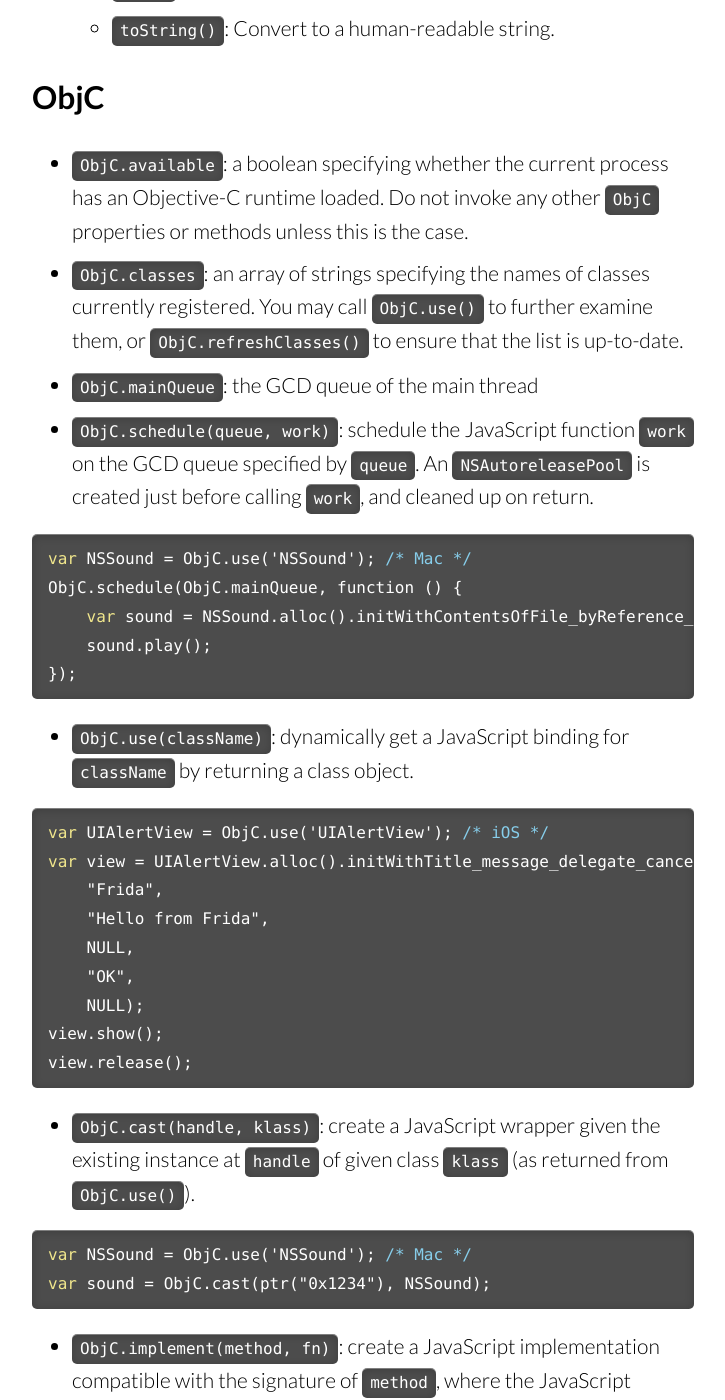
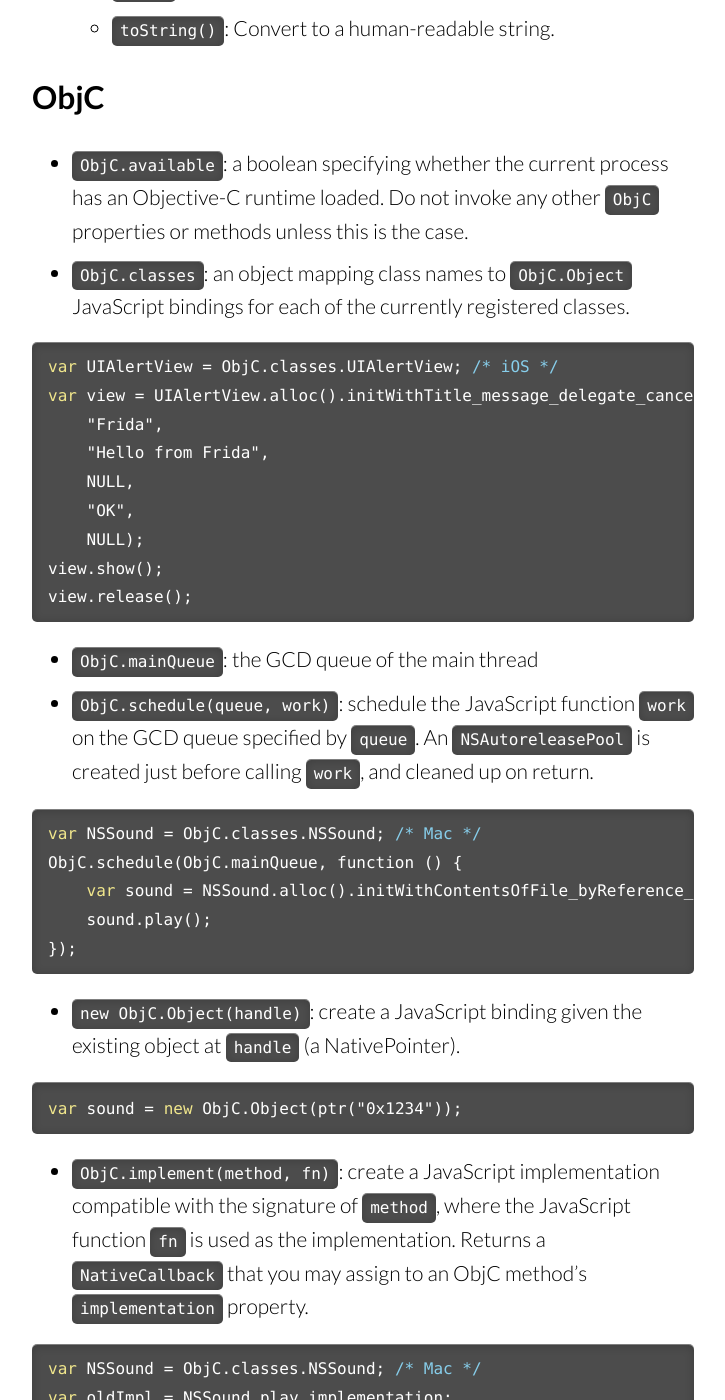
Before and after one commit to frida/frida-website, a Jekyll site: the page built from docs/javascript-api.md, in a window 1280 px wide and 1400 px high, scrolled down 16234 px. Shown: the whole window, without its empty margins (179-904 px from the left). Built offline with Jekyll 4.4.1, drawn with Linux system fonts in a browser that asks for light colours; some web fonts are replaced; some of the changed text lies outside the part shown.

Commit message:
Update the ObjC documentation to match the new API

```diff
--- a/docs/javascript-api.md
+++ b/docs/javascript-api.md
@@ -571,29 +571,11 @@ Stalker.follow(Process.getCurrentThreadId(), {
     Objective-C runtime loaded. Do not invoke any other `ObjC` properties or
     methods unless this is the case.
 
-+   `ObjC.classes`: an array of strings specifying the names of classes currently
-    registered. You may call `ObjC.use()` to further examine them, or
-    `ObjC.refreshClasses()` to ensure that the list is up-to-date.
-
-+   `ObjC.mainQueue`: the GCD queue of the main thread
-
-+   `ObjC.schedule(queue, work)`: schedule the JavaScript function `work` on
-    the GCD queue specified by `queue`. An `NSAutoreleasePool` is created just
-    before calling `work`, and cleaned up on return.
++   `ObjC.classes`: an object mapping class names to `ObjC.Object` JavaScript
+    bindings for each of the currently registered classes.
 
 {% highlight js %}
-var NSSound = ObjC.use('NSSound'); /* Mac */
-ObjC.schedule(ObjC.mainQueue, function () {
-    var sound = NSSound.alloc().initWithContentsOfFile_byReference_("/Users/oleavr/.Trash/test.mp3", true);
-    sound.play();
-});
-{% endhighlight %}
-
-+   `ObjC.use(className)`: dynamically get a JavaScript binding for `className`
-    by returning a class object.
-
-{% highlight js %}
-var UIAlertView = ObjC.use('UIAlertView'); /* iOS */
+var UIAlertView = ObjC.classes.UIAlertView; /* iOS */
 var view = UIAlertView.alloc().initWithTitle_message_delegate_cancelButtonTitle_otherButtonTitles_(
     "Frida",
     "Hello from Frida",
@@ -604,12 +586,25 @@ view.show();
 view.release();
 {% endhighlight %}
 
-+   `ObjC.cast(handle, klass)`: create a JavaScript wrapper given the existing
-    instance at `handle` of given class `klass` (as returned from `ObjC.use()`).
++   `ObjC.mainQueue`: the GCD queue of the main thread
+
++   `ObjC.schedule(queue, work)`: schedule the JavaScript function `work` on
+    the GCD queue specified by `queue`. An `NSAutoreleasePool` is created just
+    before calling `work`, and cleaned up on return.
 
 {% highlight js %}
-var NSSound = ObjC.use('NSSound'); /* Mac */
-var sound = ObjC.cast(ptr("0x1234"), NSSound);
+var NSSound = ObjC.classes.NSSound; /* Mac */
+ObjC.schedule(ObjC.mainQueue, function () {
+    var sound = NSSound.alloc().initWithContentsOfFile_byReference_("/Users/oleavr/.Trash/test.mp3", true);
+    sound.play();
+});
+{% endhighlight %}
+
++   `new ObjC.Object(handle)`: create a JavaScript binding given the existing
+    object at `handle` (a NativePointer).
+
+{% highlight js %}
+var sound = new ObjC.Object(ptr("0x1234"));
 {% endhighlight %}
 
 +   `ObjC.implement(method, fn)`: create a JavaScript implementation compatible
@@ -618,10 +613,17 @@ var sound = ObjC.cast(ptr("0x1234"), NSSound);
     ObjC method's `implementation` property.
 
 {% highlight js %}
-var NSSound = ObjC.use('NSSound'); /* Mac */
+var NSSound = ObjC.classes.NSSound; /* Mac */
 var oldImpl = NSSound.play.implementation;
 NSSound.play.implementation = ObjC.implement(NSSound.play, function (handle, selector) {
     return oldImpl(handle, selector);
+});
+
+var NSView = ObjC.classes.NSView; /* Mac */
+var drawRect = NSView['- drawRect:'];
+var oldImpl = drawRect.implementation;
+drawRect.implementation = ObjC.implement(drawRect, function (handle, selector) {
+    oldImpl(handle, selector);
 });
 {% endhighlight %}
 
@@ -629,16 +631,13 @@ NSSound.play.implementation = ObjC.implement(NSSound.play, function (handle, sel
 >   `NativePointer`, you may also use `Interceptor` to hook functions:
 
 {% highlight js %}
-var NSSound = ObjC.use('NSSound'); /* Mac */
+var NSSound = ObjC.classes.NSSound; /* Mac */
 Interceptor.attach(NSSound.play.implementation, {
     onEnter: function onEnter() {
         send("[NSSound play]");
     }
 });
 {% endhighlight %}
-
-+   `ObjC.refreshClasses()`: refresh the list of classes currently registered,
-    as reported by `ObjC.classes`
 
 +   `ObjC.selector(name)`: convert the JavaScript string `name` to a selector
 
```
